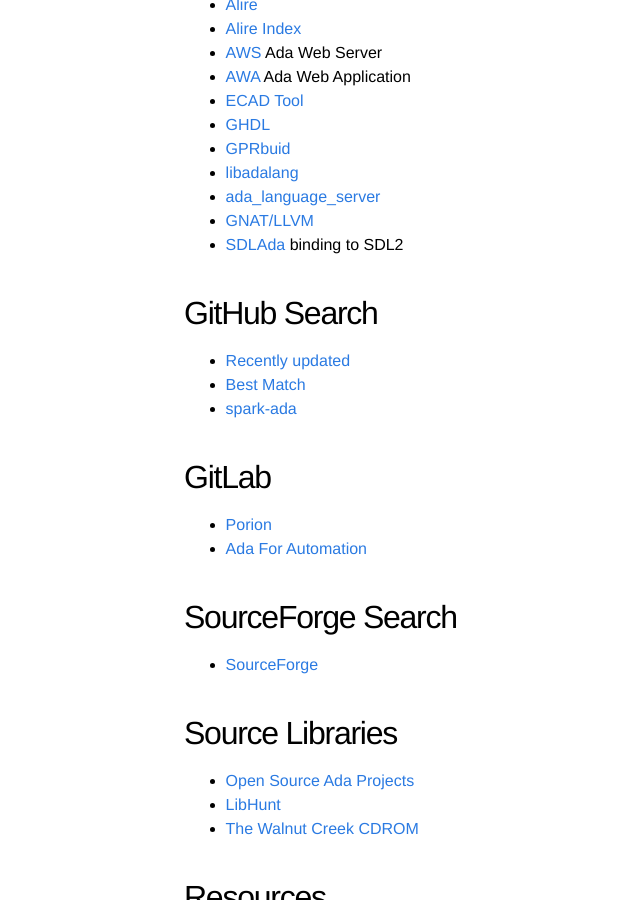
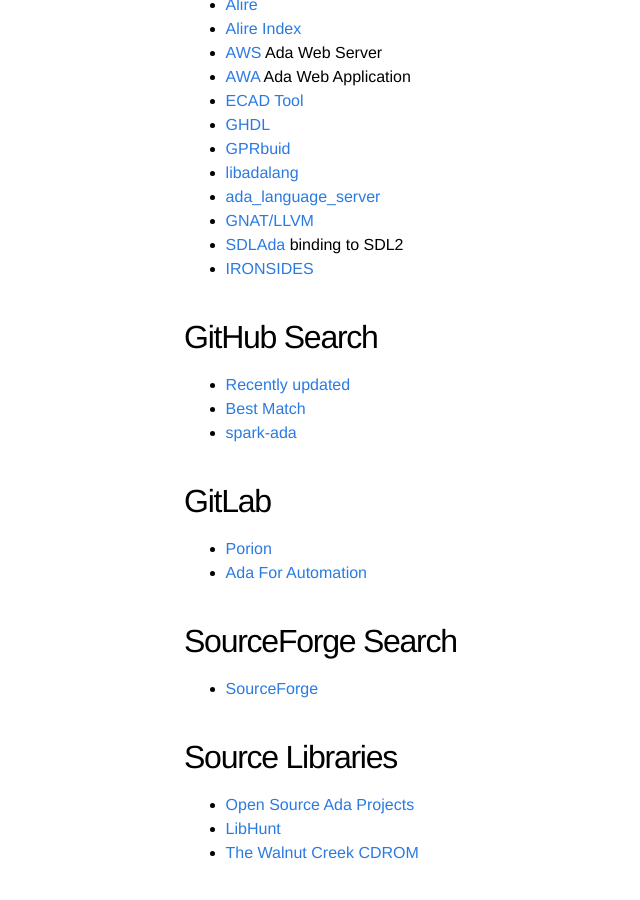
Before and after one commit to quornings/quornings.github.io, a Jekyll site: the page built from ada.md, in a window 1280 px wide and 900 px high, scrolled down 957 px. Shown: the whole window, without its empty margins (56-696 px from the left). Built offline with Jekyll 4.4.1, drawn with Linux system fonts in a browser that asks for light colours.

Commit message:
Add IRONSIDES mirror

```diff
--- a/ada.md
+++ b/ada.md
@@ -42,6 +42,7 @@ title: Ada Projects
 - [ada_language_server](https://github.com/AdaCore/ada_language_server)
 - [GNAT/LLVM](https://github.com/AdaCore/gnat-llvm)
 - [SDLAda](https://github.com/Lucretia/sdlada) binding to SDL2
+- [IRONSIDES](https://github.com/mcejp/IRONSIDES)
 
 ## GitHub Search
 - [Recently updated](https://github.com/topics/ada?l=ada&o=desc&s=updated)
```
